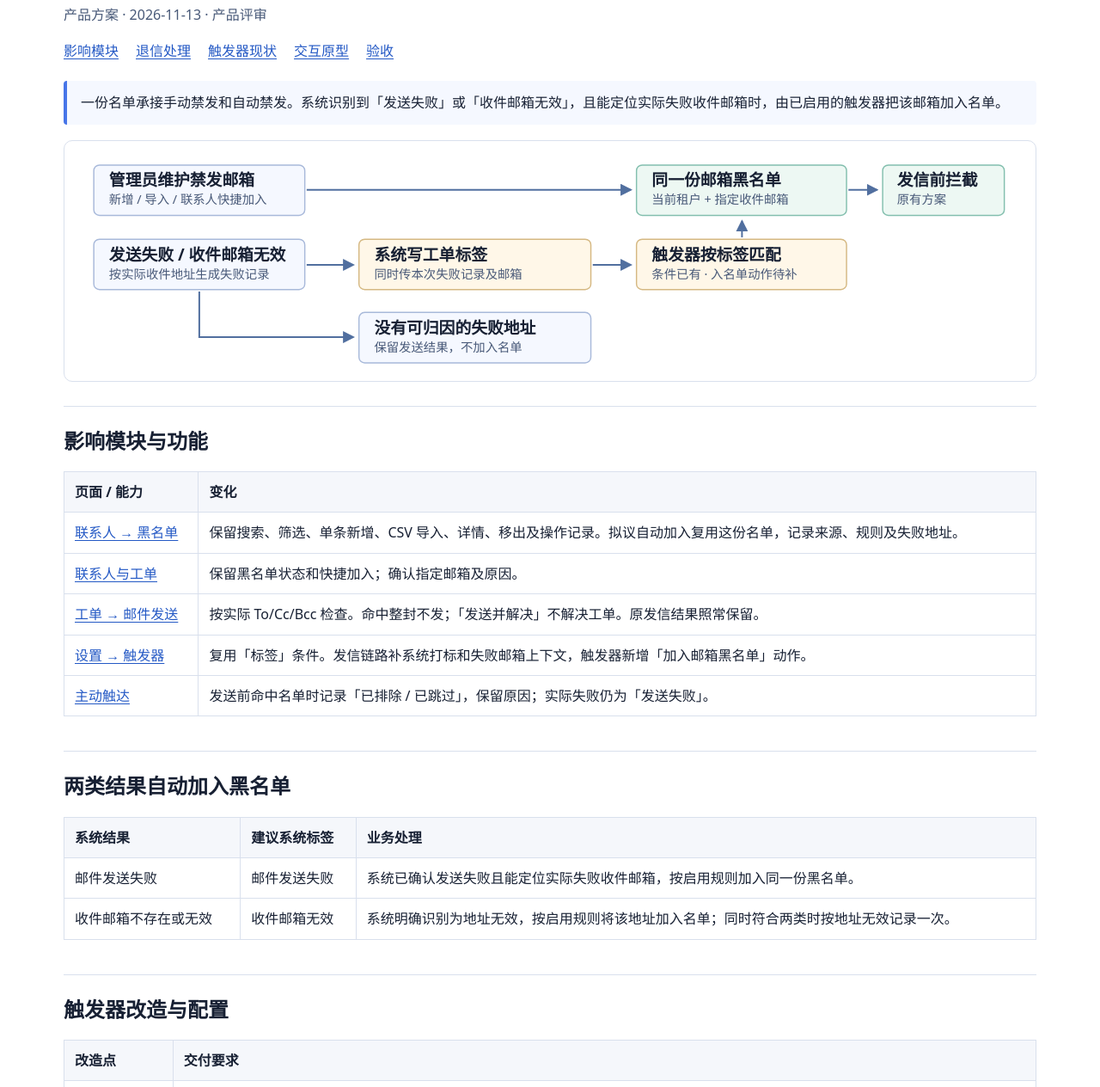
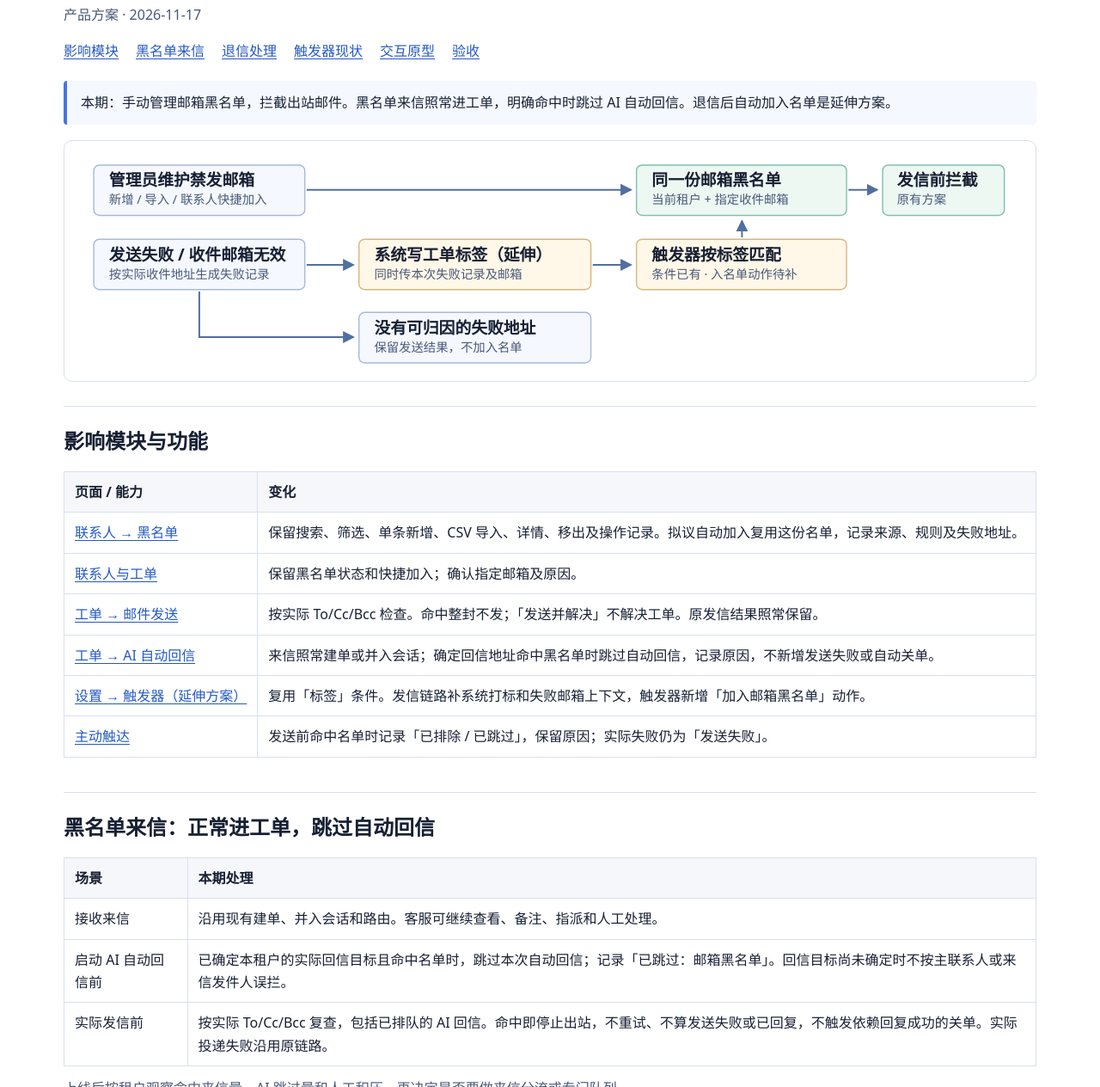
Before and after one commit to ddyuan-spec/shulex-help, a plain HTML site: page email-blacklist-2026-11-05/solution.html in a window 1280 px wide. Shown: the part 76-1340 px from the top of the page at 86% size. Drawn offline with Linux system fonts and the light colour scheme.

Commit message:
docs: add AI reply handling to the email blacklist proposal

```diff
--- a/email-blacklist-2026-11-05/solution.html
+++ b/email-blacklist-2026-11-05/solution.html
@@ -11,16 +11,16 @@
 </head>
 <body><main>
 <h1>GOFO 联系人邮箱黑名单及发信前拦截</h1>
-<p class="muted">产品方案 · 2026-11-13 · 产品评审</p>
-<nav class="nav" aria-label="方案目录"><a href="#scope">影响模块</a><a href="#delivery-result">退信处理</a><a href="#trigger">触发器现状</a><a href="#prototype">交互原型</a><a href="#acceptance">验收</a></nav>
-<p class="note">一份名单承接手动禁发和自动禁发。系统识别到「发送失败」或「收件邮箱无效」，且能定位实际失败收件邮箱时，由已启用的触发器把该邮箱加入名单。</p>
-<figure class="overview" aria-label="两条路径汇入同一份邮箱黑名单">
+<p class="muted">产品方案 · 2026-11-17</p>
+<nav class="nav" aria-label="方案目录"><a href="#scope">影响模块</a><a href="#ai-inbound">黑名单来信</a><a href="#delivery-result">退信处理</a><a href="#trigger">触发器现状</a><a href="#prototype">交互原型</a><a href="#acceptance">验收</a></nav>
+<p class="note">本期：手动管理邮箱黑名单，拦截出站邮件。黑名单来信照常进工单，明确命中时跳过 AI 自动回信。退信后自动加入名单是延伸方案。</p>
+<figure class="overview" aria-label="手动维护与延伸的自动加入路径汇入同一份邮箱黑名单">
 <svg viewBox="0 0 1000 238" role="img" aria-labelledby="diagram-title diagram-description">
 <title id="diagram-title">手动与自动加入同一份黑名单</title><desc id="diagram-description">管理员可手动维护名单。系统在识别到发送失败或邮箱无效且明确失败地址时写入工单标签，现有标签条件命中后由新增动作写入同一份名单。后续发信前拦截。</desc>
 <defs><marker id="arrow" markerWidth="7" markerHeight="7" refX="6" refY="3.5" orient="auto"><path d="M0 0L7 3.5L0 7Z" fill="#516f9f"/></marker></defs>
 <rect class="n" x="20" y="18" width="222" height="53" rx="6"/><text class="t" x="36" y="40">管理员维护禁发邮箱</text><text class="s" x="36" y="59">新增 / 导入 / 联系人快捷加入</text>
 <rect class="n" x="20" y="96" width="222" height="53" rx="6"/><text class="t" x="36" y="118">发送失败 / 收件邮箱无效</text><text class="s" x="36" y="137">按实际收件地址生成失败记录</text>
-<rect class="n w" x="299" y="96" width="244" height="53" rx="6"/><text class="t" x="315" y="118">系统写工单标签</text><text class="s" x="315" y="137">同时传本次失败记录及邮箱</text>
+<rect class="n w" x="299" y="96" width="244" height="53" rx="6"/><text class="t" x="315" y="118">系统写工单标签（延伸）</text><text class="s" x="315" y="137">同时传本次失败记录及邮箱</text>
 <rect class="n w" x="591" y="96" width="221" height="53" rx="6"/><text class="t" x="607" y="118">触发器按标签匹配</text><text class="s" x="607" y="137">条件已有 · 入名单动作待补</text>
 <rect class="n g" x="591" y="18" width="221" height="53" rx="6"/><text class="t" x="607" y="40">同一份邮箱黑名单</text><text class="s" x="607" y="59">当前租户 + 指定收件邮箱</text>
 <rect class="n g" x="850" y="18" width="128" height="53" rx="6"/><text class="t" x="865" y="40">发信前拦截</text><text class="s" x="865" y="59">原有方案</text>
@@ -33,17 +33,26 @@
 <tr><td><a href="#prototype" data-scene="blacklist">联系人 → 黑名单</a></td><td>保留搜索、筛选、单条新增、CSV 导入、详情、移出及操作记录。拟议自动加入复用这份名单，记录来源、规则及失败地址。</td></tr>
 <tr><td><a href="#prototype" data-scene="contacts">联系人与工单</a></td><td>保留黑名单状态和快捷加入；确认指定邮箱及原因。</td></tr>
 <tr><td><a href="#prototype" data-scene="ticket">工单 → 邮件发送</a></td><td>按实际 To/Cc/Bcc 检查。命中整封不发；「发送并解决」不解决工单。原发信结果照常保留。</td></tr>
-<tr><td><a href="#trigger">设置 → 触发器</a></td><td>复用「标签」条件。发信链路补系统打标和失败邮箱上下文，触发器新增「加入邮箱黑名单」动作。</td></tr>
+<tr><td><a href="#ai-inbound">工单 → AI 自动回信</a></td><td>来信照常建单或并入会话；确定回信地址命中黑名单时跳过自动回信，记录原因，不新增发送失败或自动关单。</td></tr>
+<tr><td><a href="#trigger">设置 → 触发器（延伸方案）</a></td><td>复用「标签」条件。发信链路补系统打标和失败邮箱上下文，触发器新增「加入邮箱黑名单」动作。</td></tr>
 <tr><td><a href="#prototype" data-scene="automation">主动触达</a></td><td>发送前命中名单时记录「已排除 / 已跳过」，保留原因；实际失败仍为「发送失败」。</td></tr>
 </tbody></table></div></section>
 
-<section class="section" id="delivery-result"><h2>两类结果自动加入黑名单</h2>
+<section class="section" id="ai-inbound"><h2>黑名单来信：正常进工单，跳过自动回信</h2>
+<div class="table-wrap"><table><thead><tr><th scope="col">场景</th><th scope="col">本期处理</th></tr></thead><tbody>
+<tr><td>接收来信</td><td>沿用现有建单、并入会话和路由。客服可继续查看、备注、指派和人工处理。</td></tr>
+<tr><td>启动 AI 自动回信前</td><td>已确定本租户的实际回信目标且命中名单时，跳过本次自动回信；记录「已跳过：邮箱黑名单」。回信目标尚未确定时不按主联系人或来信发件人误拦。</td></tr>
+<tr><td>实际发信前</td><td>按实际 To/Cc/Bcc 复查，包括已排队的 AI 回信。命中即停止出站，不重试、不算发送失败或已回复，不触发依赖回复成功的关单。实际投递失败沿用原链路。</td></tr>
+</tbody></table></div><p class="muted">上线后按租户观察命中来信量、AI 跳过量和人工积压，再决定是否要做来信分流或专门队列。</p></section>
+
+<section class="section" id="delivery-result"><h2>延伸方案：两类结果自动加入黑名单</h2>
+<p class="muted">此处描述退信自动加入的设计；OEZJ-220 本期交付手动名单、跨入口禁发和黑名单来信的 AI 兜底。</p>
 <div class="table-wrap"><table><thead><tr><th scope="col">系统结果</th><th scope="col">建议系统标签</th><th scope="col">业务处理</th></tr></thead><tbody>
 <tr><td>邮件发送失败</td><td>邮件发送失败</td><td>系统已确认发送失败且能定位实际失败收件邮箱，按启用规则加入同一份黑名单。</td></tr>
 <tr><td>收件邮箱不存在或无效</td><td>收件邮箱无效</td><td>系统明确识别为地址无效，按启用规则将该地址加入名单；同时符合两类时按地址无效记录一次。</td></tr>
 </tbody></table></div></section>
 
-<section class="section" id="trigger"><h2>触发器改造与配置</h2>
+<section class="section" id="trigger"><h2>延伸方案：触发器改造与配置</h2>
 <div class="table-wrap"><table><thead><tr><th scope="col">改造点</th><th scope="col">交付要求</th></tr></thead><tbody>
 <tr><td class="verified">复用条件</td><td>现有「工单事件类型」「标签」够用，无需新增条件。设置 → 触发器 → 新建一条规则；在「全部条件」选择「工单事件类型 → 是 → 更新」和「标签 → 包含任意一个 → 邮件发送失败、收件邮箱无效」。</td></tr>
 <tr><td class="pending">新增系统打标和事件数据</td><td>命中两类结果后写对应工单标签，并发工单更新，携带本次发送记录、结果类型及实际失败的收件邮箱。相同标签已存在时，新失败也要提交带本次记录的更新，不能只靠标签首次变化。</td></tr>
@@ -52,14 +61,15 @@
 <p class="muted">两个标签为拟新增系统标签。已有工单打标入口能发布更新；所查发信链路未见自动打这两类标签，动作列表未见入名单动作。依据 Tars master 90ac8926、前端 master 5000f328 归档；未核最新部署。</p></section>
 
 <section class="section" id="prototype"><h2>在方案里看原型</h2>
-<p class="muted">沿用原联系人、工单和主动触达原型。自动化链路以代码和上方方案为准，暂不模拟现有系统没有证实的配置或动作。</p>
+<p class="muted">沿用原联系人、工单和主动触达原型。AI 自动回信兜底及退信自动加入看上方规则，本页不模拟这两个后台流程。</p>
 <div class="tabs" role="group" aria-label="切换原型场景"><button type="button" data-scene="blacklist" aria-pressed="true">联系人黑名单</button><button type="button" data-scene="contacts" aria-pressed="false">全部联系人</button><button type="button" data-scene="ticket" aria-pressed="false">工单发信</button><button type="button" data-scene="automation" aria-pressed="false">主动触达</button></div>
 <iframe id="prototype-frame" class="proto" title="联系人黑名单原型" src="./index.html?embed=1#blacklist"></iframe>
 <p><a id="prototype-open" href="./index.html#blacklist">独立查看当前原型</a></p></section>
 
 <section class="section" id="acceptance"><h2>规则与验收</h2><ul class="checks">
 <li>同租户精确匹配实际地址；同封混合收件人整封拦截，批量按封处理，已排队未提交及重发也复查。</li>
-<li>规则启用后，两类结果都能自动加入名单；未启用、没有失败记录或无法定位失败邮箱时不入名单。</li>
+<li>黑名单来信照常入工单；已知回信地址命中时 AI 跳过且留因。已排队后才命中也不出站；发送失败计数、已回复状态和关单结果不因跳过而改变。未命中沿用原 AI 流程。</li>
+<li>延伸方案：规则启用后，两类结果都能自动加入名单；未启用、没有失败记录或无法定位失败邮箱时不入名单。</li>
 <li>同封其他地址不受影响；手动贴标签不拉黑；同一事件重放不重复写，同工单后来失败的另一邮箱仍能加入。</li>
 <li>停规则不解除旧记录；解除只恢复后续发信，其他有效限制仍生效，不补发历史。</li>
 <li>不改联系人、历史工单、正常来信、内部备注、电话和 IM。</li>
```
